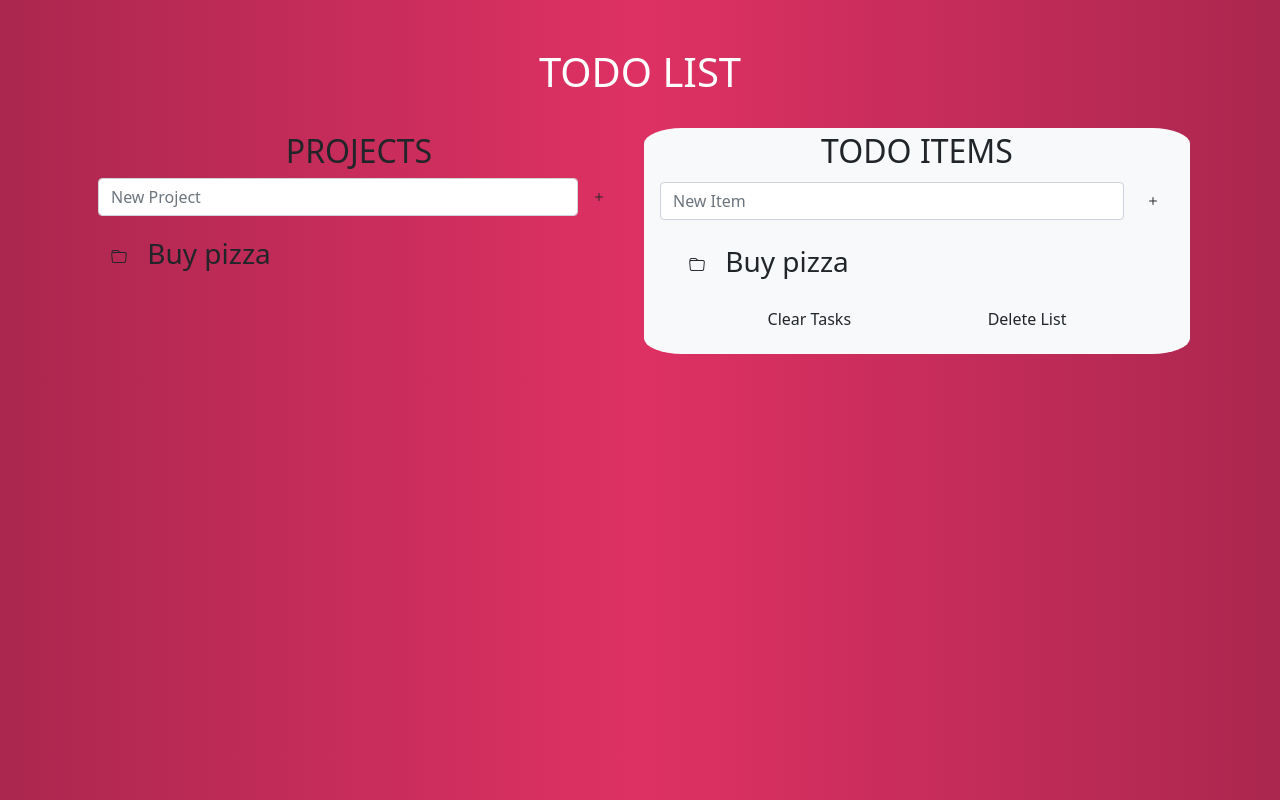
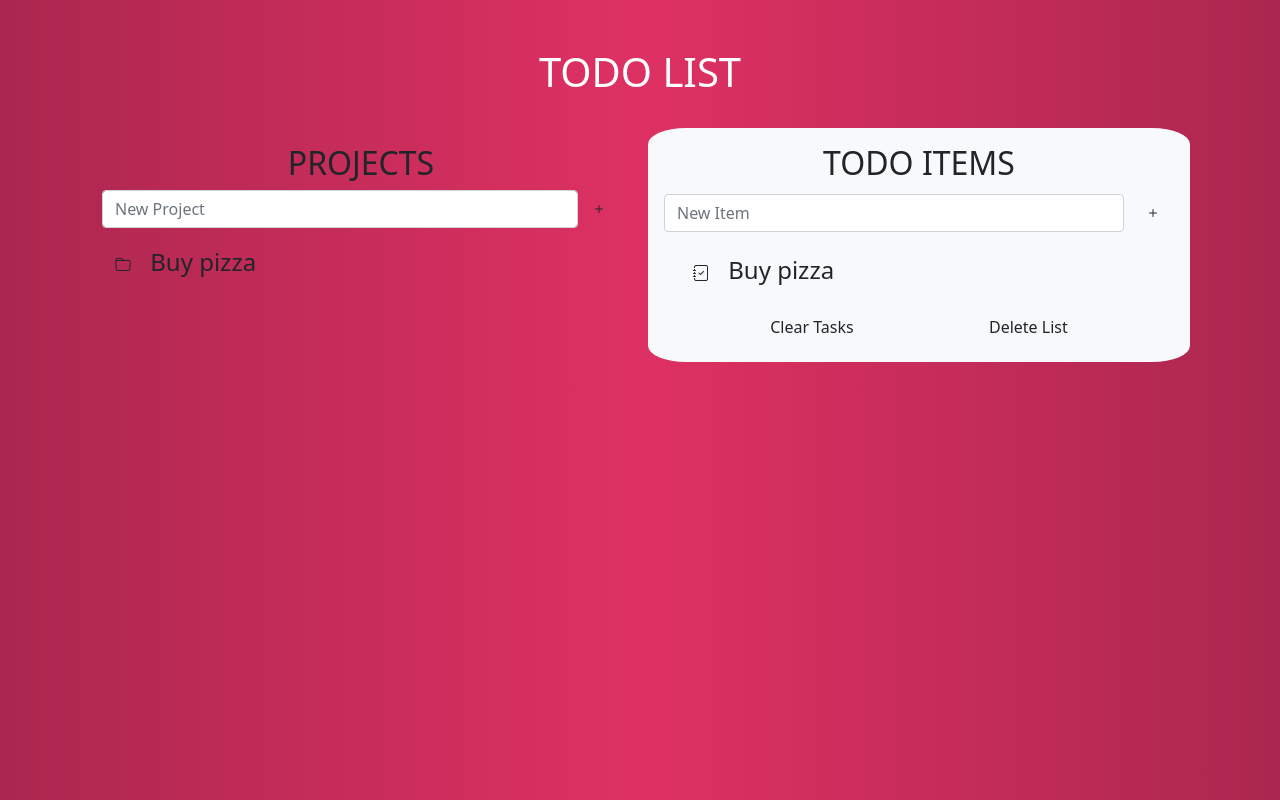
Before and after one commit to sergiocortessat/JS_ToDoList, a website built with webpack: page dist/index.html in a window 1280 px wide. Built offline with nearby package versions, Linux system fonts and the light colour scheme.

Commit message:
Add style todo list

```diff
--- a/dist/index.html
+++ b/dist/index.html
@@ -38,8 +38,8 @@
         my-4
       "
     >
-      <div class="projects mx-auto mx-md-1 mt-2">
-        <h2 class="text-center mt-1">PROJECTS</h2>
+      <div class="projects mx-auto mx-md-2 mt-2">
+        <h2 class="text-center mt-3">PROJECTS</h2>
         <form class ="container">
           <div class="d-flex mb-3">
             <input
@@ -54,7 +54,7 @@
           </div>
         </form>
         <div class="project-items">
-          <ul class="project-items-list container fs-3">
+          <ul class="project-items-list container fs-4">
             <li class="project-item">
               <button class="btn">
                 <i class="bi bi-folder"></i>
@@ -68,7 +68,7 @@
 
       <div class="todo-list bg-light mx-auto mx-md-2 mt-2">
         <div class="todo-header">
-          <h2 class="text-center mt-1">TODO ITEMS</h2>
+          <h2 class="text-center mt-3">TODO ITEMS</h2>
         </div>
         <form class="container">
           <div class="d-flex mb-3">
@@ -79,10 +79,10 @@
           </div>
         </form>
         <div class="todo-items">
-          <ul class="todo-items-list fs-3">
+          <ul class="todo-items-list fs-4">
             <li class="todo-item mt-1">
               <button class="btn">
-                <i class="bi bi-folder"></i>
+                <i class="bi bi-journal-check"></i>
               </button>
               Buy pizza
             </li>
```
